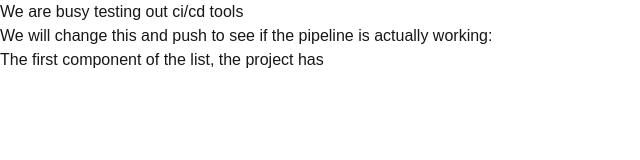
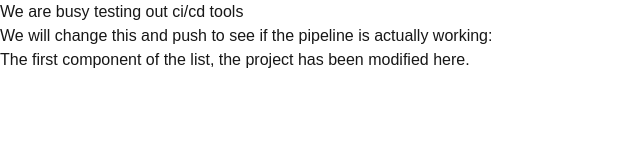
Before and after one commit to aksho-sh/cicd-project, a Next.js app: page / in a window 1280 px wide. Shown: the top 160 px of the page, without its empty margins (0-640 px from the left). Built offline with nearby package versions, Linux system fonts and the light colour scheme.

Commit message:
some message was added

```diff
--- a/src/app/page.js
+++ b/src/app/page.js
@@ -4,7 +4,7 @@ export default function Home(){
       <h1>We are busy testing out ci/cd tools</h1>
       <p>We will change this and push to see if the pipeline is actually working:</p>
       <ul>
-        <li>The first component of the list, the project has</li>
+        <li>The first component of the list, the project has been modified here.</li>
       </ul>
     </div>
   );
```
